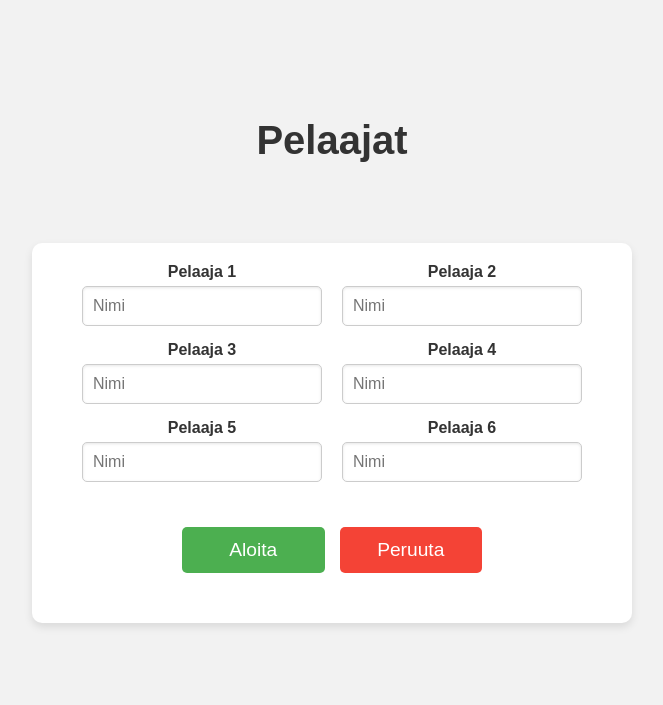
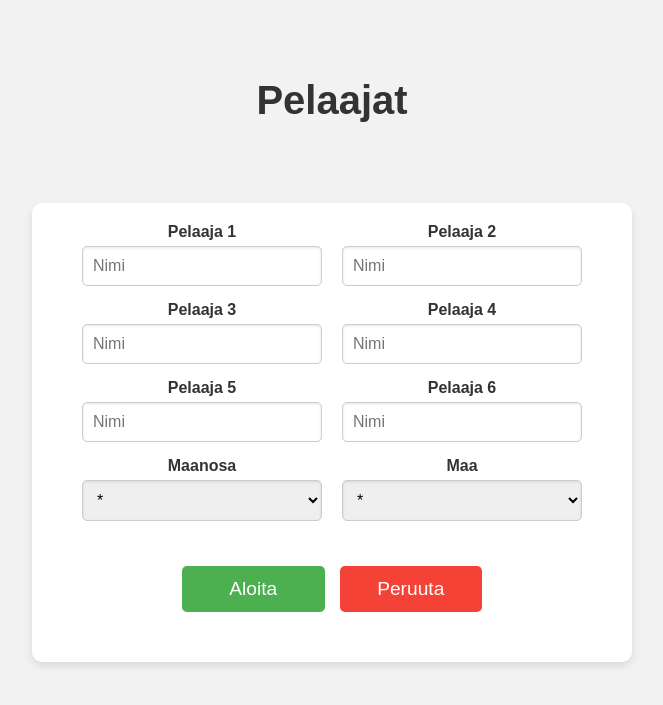
Before and after one commit to andrew-karppinen/Lentokonepeli, a Flask app: page /uusipeli.html in a window 1280 px wide. Shown: the top 705 px of the page, without its empty margins (308-971 px from the left). Run offline with Flask 3, Linux system fonts and the light colour scheme; data that the repository does not hold is empty.

Commit message:
tehty uudensipeli sivua eteenpäin

```diff
--- a/static/uusipeli.js
+++ b/static/uusipeli.js
@@ -1,6 +1,6 @@
 'use strict';
 
-
+//haetaan pelaajien nimi elementit
 const player1 = document.getElementById('player1');
 const player2 = document.getElementById('player2');
 const player3 = document.getElementById('player3');
@@ -8,21 +8,67 @@ const player4 = document.getElementById('player4');
 const player5 = document.getElementById('player5');
 const player6 = document.getElementById('player6');
 
-const pelaajat = [player1,player2,player3,player4,player5,player6];
+const pelaajat = [player1,player2,player3,player4,player5,player6]; //laitetaan ne listaan, elämän helpottamiseksi
 
-
+//haetaan aloita ja peruuta nappi
 const aloita_nappi = document.getElementById('aloita_nappi')
 const peruuta_nappi = document.getElementById('peruuta_nappi')
 
-
-let maa = "suomi";
-let maanosa = "eurooppa";
+//haetaan maanosa ja maa listavalikko elementit
+const maa_lista = document.getElementById('maa');
+const maanosa_lista = document.getElementById('maanosa');
 
 
-let pelin_tiedot = { 'gamedata':{'country': maa, 'continent': maanosa, 'players':[]}};
+
+function paivita_maat(maanosa='*')
+{
+    let endpoint = '/api/getcountries'+'?continent='+maanosa;
+
+    //haetaan maat /api/getcountries
+    fetch(endpoint)
+        .then(function(response) {
+            if (!response.ok) {
+                throw new Error('error');
+            }
+            return response.json();
+        })
+        .then(function(data) {
+            maa_lista.innerHTML = ""; //tyhjennetään taulukko
+
+            let option = document.createElement('option'); //lisätään * valinta
+            option.value = '*'; //value on * ja teksti on *
+            option.text = '*'; //value on * ja teksti on *
+
+            maa_lista.appendChild(option);
+            for (let i of data['countries']) { //käydään palvelimelta saadut maat läpi
+                let option = document.createElement('option');
+                option.value = i;
+                option.text = i;
+                maa_lista.appendChild(option); // Append to maa_lista instead of maanosa_lista
+            }
+        })
+        .catch(function(error) {
+            console.log(error);
+        });
+
+}
+
+
+paivita_maat(); //päivitetään maat kertaalleen
+
+
+maanosa_lista.addEventListener('change', function() { //jos maanosalistaa muutetaan, päivitetään maat
+    paivita_maat(maanosa_lista.value)
+});
+
+
 
 
 aloita_nappi.addEventListener('click', function() {
+
+    console.log(maa_lista.value, maanosa_lista.value);
+
+    let pelin_tiedot = {'gamedata':{'country': maa_lista.value, 'continent': maa_lista.value, 'players':[]}};
 
 
 
@@ -57,7 +103,7 @@ aloita_nappi.addEventListener('click', function() {
                     console.log("tässä");
                     throw new Error('error'); //aiheuttaa virheen
                 }
-                return response.json(); //palauttaa promise jos ei tule erroria
+                return response.json(); //palauttaa jsonin jos ei tule erroria
             })
             .then(function(data) {
                 console.log(data);
--- a/templates/uusipeli.html
+++ b/templates/uusipeli.html
@@ -43,6 +43,28 @@
                     <input type="text" id="player6" class="pelaaja-syote" placeholder="Nimi">
                 </div>
             </div>
+                <div class="pelaajarivi">
+                    <div class="pelaaja-syotekontaineri">
+                        <label for="dropdown1" class="pelaaja-otsikko"> Maanosa </label>
+                            <select  class="pelaaja-syote" name="maanosa" id ="maanosa">
+                                <option value="*"> * </option>
+                                <option value="Af">Afrikka</option>
+                                <option value="As">Aasia</option>
+                                <option value="Eu">Eurooppa</option>
+                                <option value="NA">Pohjois-Amerikka</option>
+                                <option value="Oc">Oseania</option>
+                                <option value="SA">Etelä-Amerikka</option>
+                            </select>
+                    </div>
+                    <div class="pelaaja-syotekontaineri">
+                        <label for="dropdown2" class="pelaaja-otsikko">Maa</label>
+                        <select class="pelaaja-syote" id = "maa">
+
+                        </select>
+                </div>
+
+
+            </div>
             <div class="pelaajanappikontaineri">
               <a class="valikko-nappi start-nappi" id="aloita_nappi">Aloita</a>
               <a class="valikko-nappi peruuta-nappi" id="peruuta_nappi">Peruuta</a>
```
